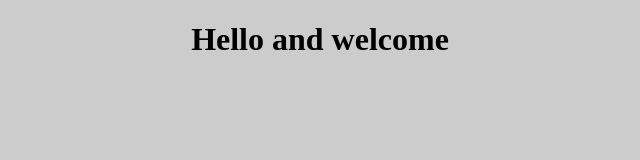
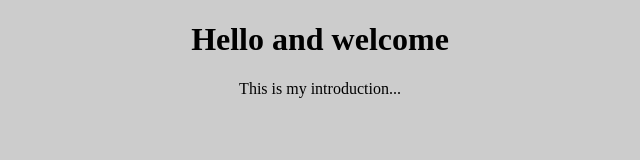
Before and after one commit to stemshell/git-intro-challenge, a plain HTML site: page index.html in a window 1280 px wide. Shown: the whole page, without its empty margins (320-960 px from the left). Drawn offline with Linux system fonts and the light colour scheme.

Commit message:
Added introduction

```diff
--- a/index.html
+++ b/index.html
@@ -6,15 +6,16 @@
     <style>
     body {
       background: #ccc;
+      text-align: center;
     }
     h1 {
       color: black;
-      text-align: center;
     }
     </style>
   </head>
 
   <body>
     <h1>Hello and welcome</h1>
+    <p>This is my introduction...</p>
   </body>
 </html>
```
